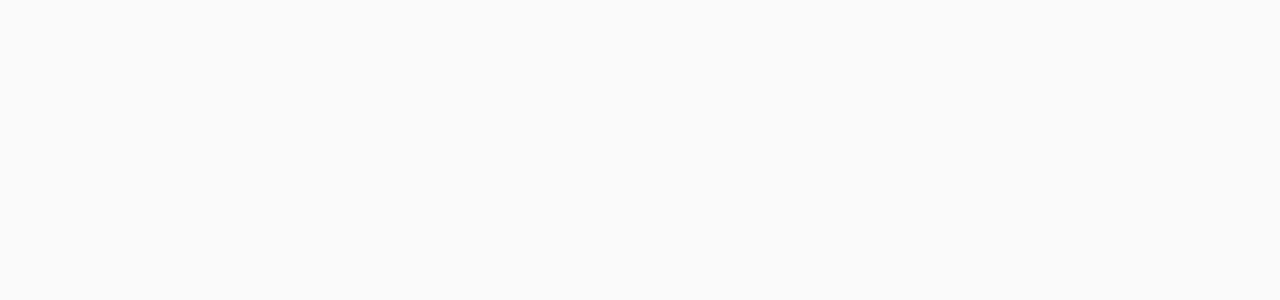
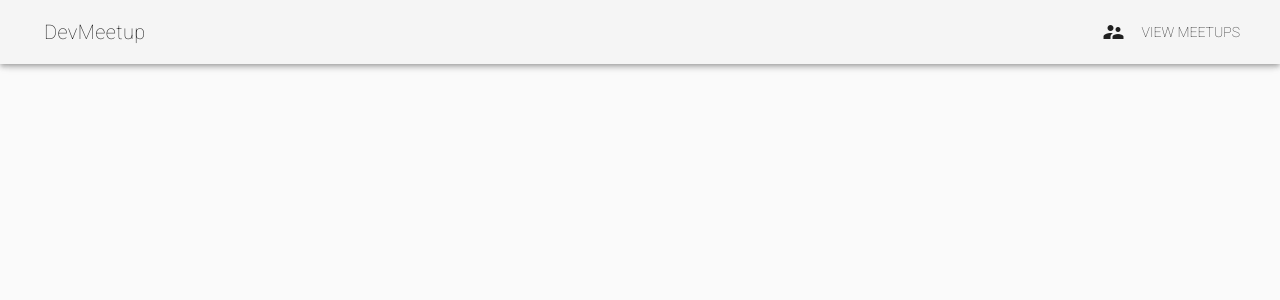
Before and after one commit to Fawaz-Khayat/yt-devmeetup-vue, a Vue app: page / in a window 1280 px wide. Shown: the top 300 px of the page. Built offline with nearby package versions, Linux system fonts and the light colour scheme.

Commit message:
adding and setting up the toolbar with drawer

```diff
--- a/src/App.vue
+++ b/src/App.vue
@@ -1,5 +1,33 @@
 <template>
   <v-app>
+
+    <v-toolbar>
+      <v-toolbar-side-icon
+      class="hidden-sm-and-up"
+      @click="sideNav = !sideNav"
+      ></v-toolbar-side-icon>
+      <v-toolbar-title>DevMeetup</v-toolbar-title>
+      <v-spacer></v-spacer>
+      <v-toolbar-items
+      class="hidden-xs-only"
+      >
+        <v-btn flat>
+          <v-icon left>supervisor_account</v-icon>
+          View Meetups
+        </v-btn>
+      </v-toolbar-items>
+    </v-toolbar>
+    <v-navigation-drawer v-model="sideNav">
+      <v-list>
+        <v-list-tile>
+          <v-list-tile-action><v-icon left>supervisor_account</v-icon></v-list-tile-action>
+          <v-list-tile-content>View Meetups</v-list-tile-content>
+        </v-list-tile>
+      </v-list>
+    </v-navigation-drawer>
+  <main>
+
+  </main>
   </v-app>
 </template>
 
@@ -9,7 +37,12 @@
   name: 'App',
   data () {
     return {
+      sideNav: false
     }
   }
 }
 </script>
+
+<style scoped>
+
+</style>
```
